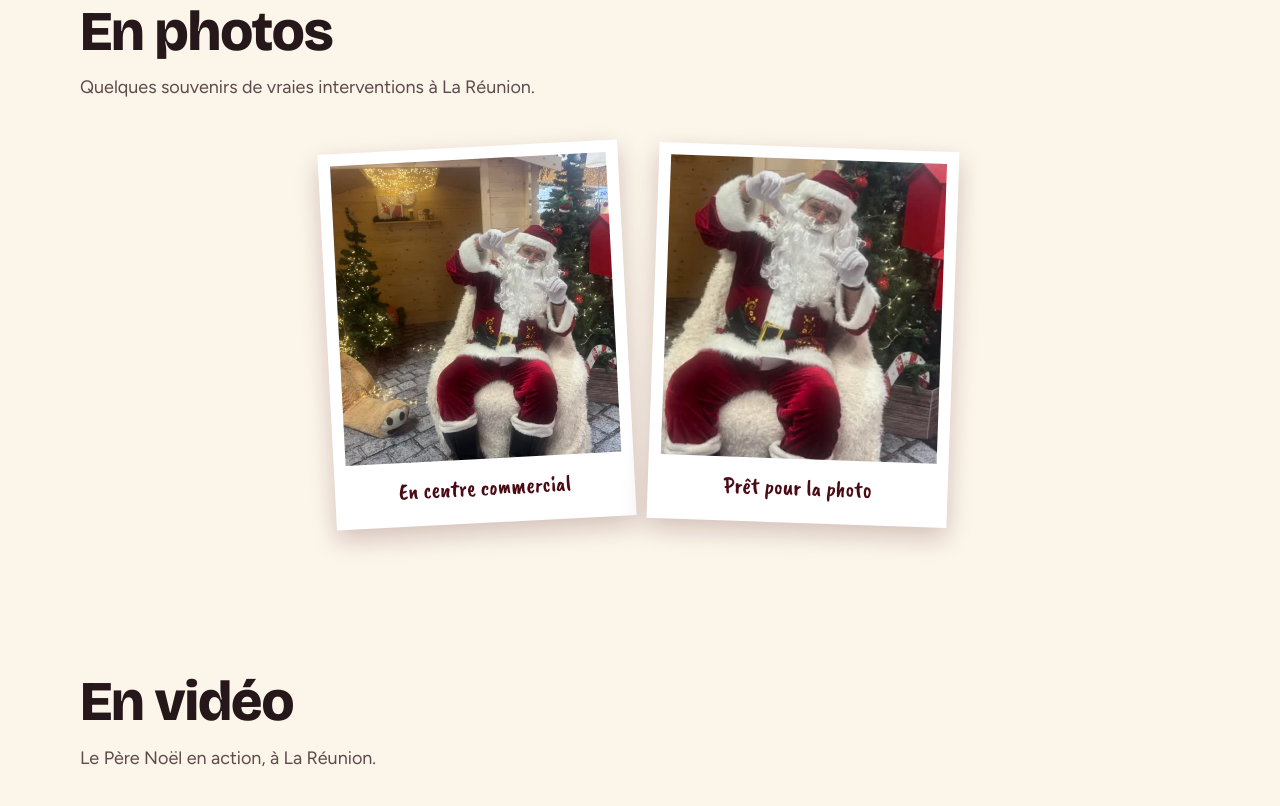
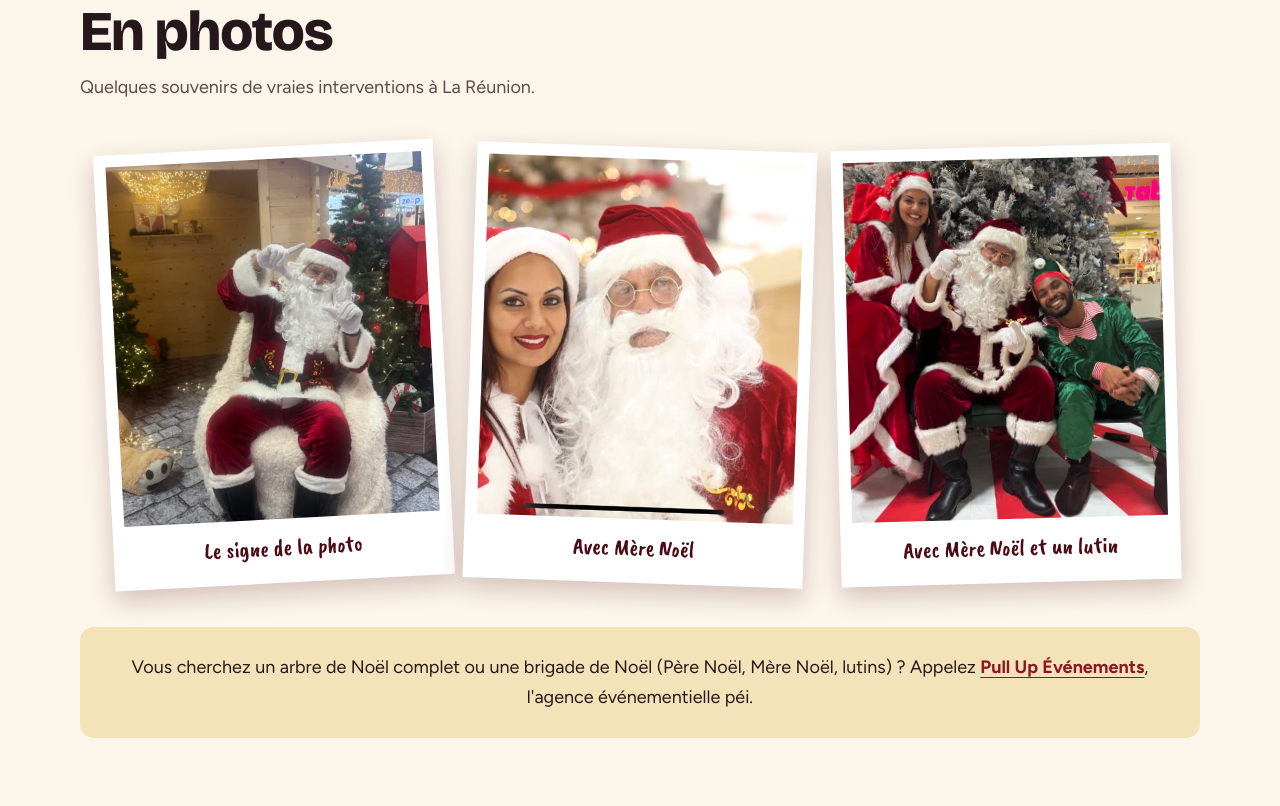
Before and after one commit to capdepontromain-stack/perenoel974, a plain HTML site: page index.html in a window 1280 px wide. Shown: the part 2797-3603 px from the top of the page. Drawn offline with nearby package versions, Linux system fonts and the light colour scheme.

Commit message:
Trois photos (signe photo, Mère Noël, Mère Noël et lutin) et phrase Pull Up dessous

```diff
--- a/index.html
+++ b/index.html
@@ -93,9 +93,11 @@
 <div class="main-l">
 <div class="titre"><h2>En photos</h2><p>Quelques souvenirs de vraies interventions à La Réunion.</p></div>
 <div class="polas">
-<figure class="pola"><img loading="lazy" src="img/pere-noel-974-chalet-centre-commercial.jpg" width="1400" height="1050" alt="Père Noël dans son fauteuil, en centre commercial"><figcaption>En centre commercial</figcaption></figure>
-<figure class="pola"><img loading="lazy" src="img/pere-noel-974-portrait-chalet.jpg" width="700" height="830" alt="Portrait du Père Noël en costume" style="object-position:50% 25%"><figcaption>Prêt pour la photo</figcaption></figure>
+<figure class="pola"><img loading="lazy" src="img/pere-noel-974-chalet-centre-commercial.jpg" width="1400" height="1050" alt="Père Noël faisant le signe du cadre photo avec ses doigts" style="object-position:62% 30%"><figcaption>Le signe de la photo</figcaption></figure>
+<figure class="pola"><img loading="lazy" src="img/pere-noel-974-avec-mere-noel.jpg" width="900" height="600" alt="Père Noël et Mère Noël posant ensemble" style="object-position:55% 30%"><figcaption>Avec Mère Noël</figcaption></figure>
+<figure class="pola"><img loading="lazy" src="img/pere-noel-974-mere-noel-lutin-reunion.jpg" width="1000" height="750" alt="Père Noël, Mère Noël et lutin posant ensemble" style="object-position:48% 30%"><figcaption>Avec Mère Noël et un lutin</figcaption></figure>
 </div>
+<p class="agence" style="margin-top:34px;border-radius:14px">Vous cherchez un arbre de Noël complet ou une brigade de Noël (Père Noël, Mère Noël, lutins) ? Appelez <a href="https://pullup.re" target="_blank" rel="noopener">Pull Up Événements</a>, l'agence événementielle péi.</p>
 </div>
 </section>
 
@@ -153,7 +155,6 @@
 </div>
 </section>
 
-<p class="agence">Vous cherchez un arbre de Noël complet ou une brigade de Noël (Père Noël, Mère Noël, lutins) ? Appelez <a href="https://pullup.re" target="_blank" rel="noopener">Pull Up Événements</a>, l'agence événementielle péi.</p>
 <footer>
 <div class="main">
 <div><strong style="color:#fff">Père Noël 974</strong><br>Animations, écoles, fêtes, La Réunion</div>
--- a/site.css
+++ b/site.css
@@ -82,9 +82,9 @@ section{padding:70px 0}
 
 /* polaroids */
 .polas{display:flex;flex-wrap:wrap;justify-content:center;gap:34px 26px;padding:10px 0}
-.pola{background:#fff;padding:12px 12px 16px;width:min(300px,86vw);box-shadow:0 10px 24px rgba(74,11,20,.22);transform:rotate(var(--r,0deg));transition:transform .2s}
+.pola{background:#fff;padding:12px 12px 16px;width:min(340px,86vw);box-shadow:0 10px 24px rgba(74,11,20,.22);transform:rotate(var(--r,0deg));transition:transform .2s}
 .pola:hover{transform:rotate(0) scale(1.03)}
-.pola img{width:100%;height:300px;object-fit:cover}
+.pola img{width:100%;height:360px;object-fit:cover}
 .pola figcaption{font-family:'Caveat Brush',cursive;font-size:23px;text-align:center;margin-top:10px;color:var(--rouge-f)}
 .pola:nth-child(1){--r:-3deg}.pola:nth-child(2){--r:2deg}.pola:nth-child(3){--r:-1.5deg}.pola:nth-child(4){--r:3deg}.pola:nth-child(5){--r:-2.5deg}
 
```
Also changed, not shown: img/pere-noel-974-avec-mere-noel.jpg (added), img/pere-noel-974-mere-noel-lutin-reunion.jpg (added).
